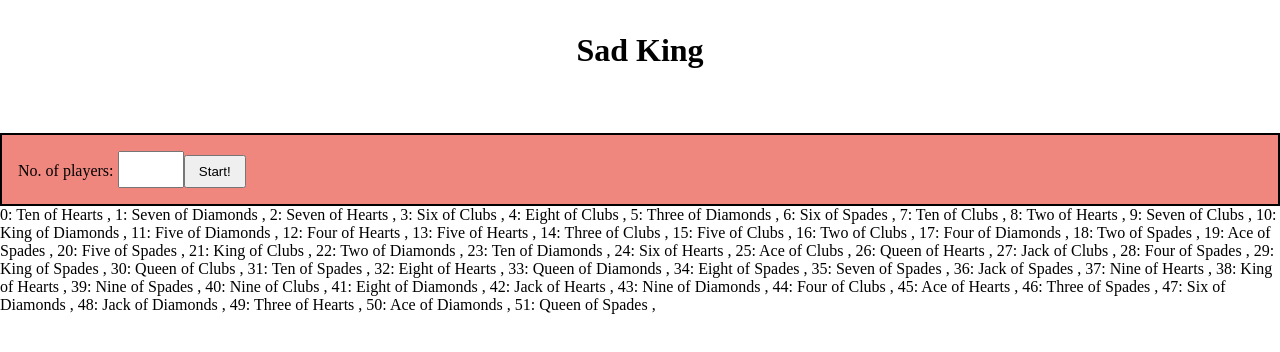
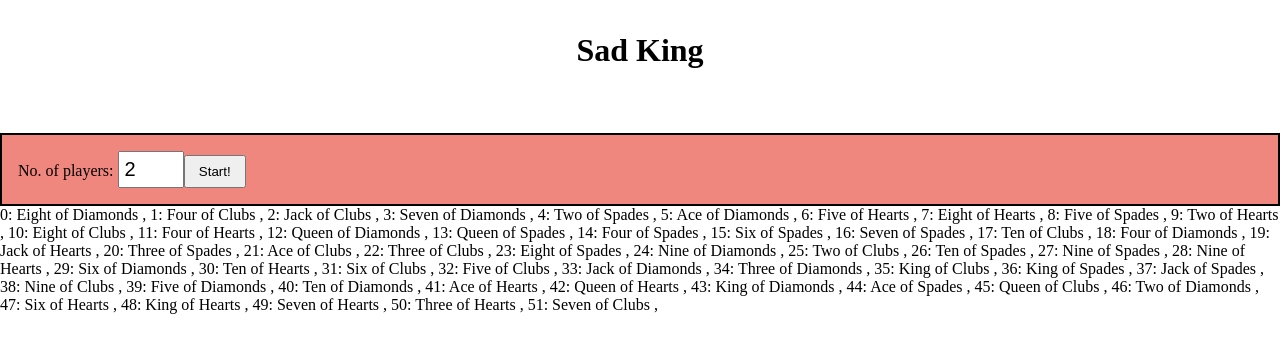
Before and after one commit to Honsie-Pie/Joyful-king, a React (Create React App) app: page / in a window 1280 px wide. Shown: the top 352 px of the page. Built offline with nearby package versions, Linux system fonts and the light colour scheme.

Commit message:
add mainmenu controls

```diff
--- a/src/App.js
+++ b/src/App.js
@@ -318,14 +318,46 @@ function App() {
     }
   ];
 
+  const possiblePhases = [
+    "main-menu", "drawing", "results", "final-results"
+  ];
+
   const [deck, setDeck] = useState(fullDeck);
-
+  const [numPlayers, setNumPlayers] = useState(2);
+  const [activePlayers, setActivePlayers] = useState([]);
+  const [phase, setPhase] = useState("main-menu");
 
 
   useEffect(()=>{
     const randomizedDeck = randomize(deck);
     setDeck(randomizedDeck);
   }, []);
+
+  function handleNumPlayersChange(event){
+    setNumPlayers(event.target.value);
+  }
+
+  function handleStart(){
+    const playersArr= [];
+
+    for (let i = 0; i < numPlayers; i++){
+      playersArr.push({
+        index: i,
+        card: deck[i],
+        switch: false,
+        timesDrank: 0
+      });
+    }
+
+    const newDeck = deck.slice(numPlayers);
+
+    setActivePlayers(playersArr);
+    setPhase("drawing");
+    setDeck(newDeck);
+    console.log(numPlayers);
+    console.log(playersArr);
+    console.log(activePlayers);
+  }
 
   function randomize(arr){
     const arr2 = [...arr];
@@ -341,7 +373,10 @@ function App() {
   return (
     <div className="App">
       <h1>Sad King</h1>
-      <MainMenu />
+      {phase === "main-menu"
+      ? <MainMenu numPlayers={numPlayers} handleNumPlayersChange={handleNumPlayersChange} handleStart={handleStart}/>
+      : <h2>This is a work in progress</h2>
+      }
       <p>{deck.map((card, index) => <span key={index}> {index}: {card.rank} of {card.suit}  ,</span>)}</p>
     </div>
   );
--- a/src/index.js
+++ b/src/index.js
@@ -5,9 +5,9 @@ import reportWebVitals from './reportWebVitals';
 
 const root = ReactDOM.createRoot(document.getElementById('root'));
 root.render(
-  <React.StrictMode>
+  <>
     <App />
-  </React.StrictMode>
+  </>
 );
 
 // If you want to start measuring performance in your app, pass a function
--- a/src/mainemenu.js
+++ b/src/mainemenu.js
@@ -1,8 +1,8 @@
-export default function MainMenu(){
+export default function MainMenu({ numPlayers, handleNumPlayersChange, handleStart }){
     return (
     <div className="menu">
-        <label for="player-no">No. of players: <input id="player-no" type="number" min="2" max="4"/></label>
-        <button id="start">Start!</button>
+        <label htmlFor="player-no">No. of players: <input id="player-no" type="number" value={numPlayers} onChange={handleNumPlayersChange} min="2" max="4"/></label>
+        <button id="start" onClick={handleStart}>Start!</button>
     </div>
     );
 
```
